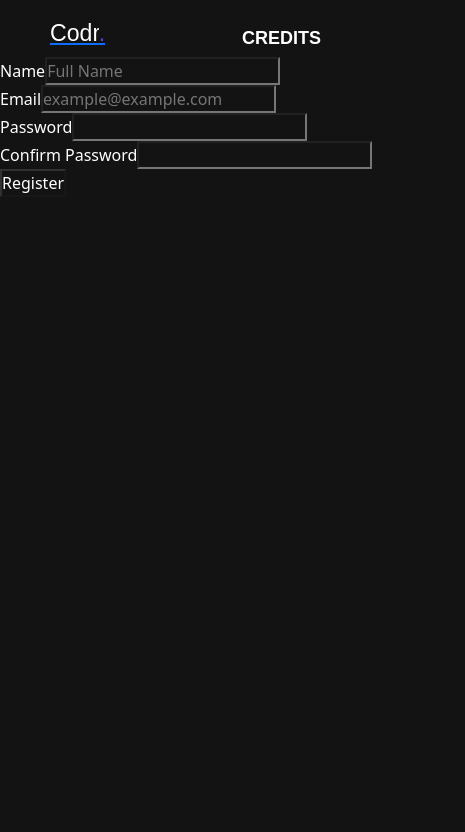
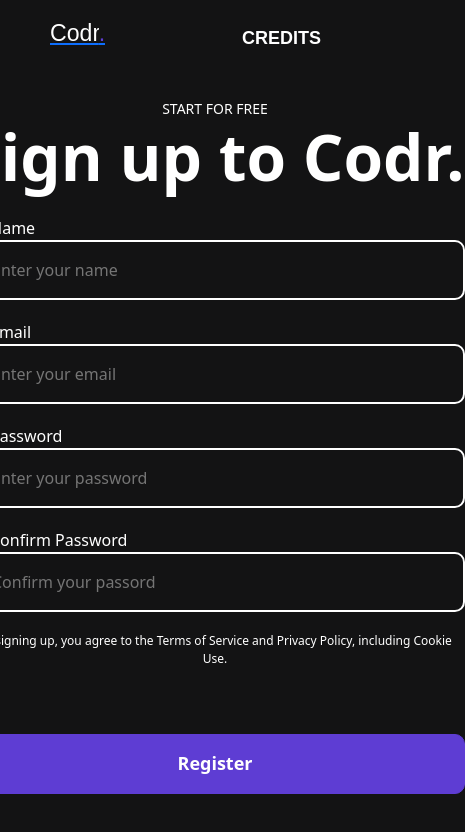
Before and after one commit to RTSY-P3/Frontend, a React (Create React App) app in the folder client/: page /register in a window 390 px wide. Shown: the top 832 px of the page, 465 px wide, since content can reach past the window. Built offline with nearby package versions, Linux system fonts and the light colour scheme; the HTML template or start-up script is replaced by a standard one.

Commit message:
Signup Page Finished

```diff
--- a/client/src/pages/Register.js
+++ b/client/src/pages/Register.js
@@ -1,6 +1,7 @@
 import React, { useState } from "react";
 import { RegisterUser } from '../services/Auth'
 import { useNavigate } from "react-router-dom";
+import '../styles/register.css'
 
 const Register = () => {
   let navigate = useNavigate()
@@ -34,51 +35,63 @@ const Register = () => {
 
   return (
     <div className="register-page">
-      <div className="card-overlay centered">
+      <div className='register-leftside'></div>
+      <div className="screen__content">
+           <div>
+            <h3 className='register-description'>START FOR FREE</h3>
+            <h1 className='register-header'>Sign up to Codr.</h1>
+          </div>
         <form className="col" onSubmit={handleSubmit}>
           <div className="input-wrapper">
-            <label htmlFor="name">Name</label>
+            <label className="name">Name</label>
             <input
+              className="register_input"
               onChange={handleChange}
               name="name"
               type="text"
-              placeholder="Full Name"
+              placeholder="Enter your name"
               value={formValues.name}
               required
             />
           </div>
           <div className="input-wrapper">
-            <label htmlFor="email">Email</label>
+            <label className="email">Email</label>
             <input
+              className="register_input"
               onChange={handleChange}
               name="email"
               type="email"
-              placeholder="example@example.com"
+              placeholder="Enter your email"
               value={formValues.email}
               required
             />
           </div>
           <div className="input-wrapper">
-            <label htmlFor="password">Password</label>
+            <label className="password">Password</label>
             <input
+              className="register_input"
               onChange={handleChange}
               type="password"
               name="password"
+              placeholder="Enter your password"
               value={formValues.password}
               required
             />
           </div>
           <div className="input-wrapper">
-            <label htmlFor="confirmPassword">Confirm Password</label>
+            <label className="confirmPassword">Confirm Password</label>
             <input
+              className="register_input"
               onChange={handleChange}
               type="password"
               name="confirmPassword"
+              placeholder="Confirm your passord"
               value={formValues.confirmPassword}
               required
             />
           </div>
-          <button
+          <p className='register-rules'>By signing up, you agree to the Terms of Service and Privacy Policy, including Cookie Use.</p>
+          <button className='login_register'
             disabled={
               !formValues.email ||
               (!formValues.password &&
--- /dev/null
+++ b/client/src/styles/register.css
@@ -0,0 +1,114 @@
+.register-page, .register-leftside {
+    height: 90vh;
+    width: 100%;
+}
+
+.register-page{
+    width: 100%;
+    display: flex;
+    justify-content: center;
+    align-items: center;
+    padding: 50px;
+    height: calc(100vh - 4em);
+}
+
+.register-leftside {
+	display:flex;
+    flex: 50%;
+    background-image:url('../assets/LandingImage/LandingImage.png');
+    background-repeat: no-repeat;
+    background-position: center;
+    background-size: contain;
+    height: calc(100vh - 8em);
+    position: relative;
+    animation: slide-in .5s;
+    animation-timing-function: ease-in-out;
+}
+
+.screen__content {
+    display: flex;
+    flex:50%;
+    flex-direction: column;
+    justify-content: center;
+    align-items: center;
+    margin-left: 40px;
+    animation: slide-out 1s;
+    animation-timing-function: ease-in;
+}
+
+@keyframes slide-in {
+    0% {
+        left: -300px;
+        opacity: 0.3;
+    }
+    100% {
+        left: 0px;
+    }
+}
+@keyframes slide-out {
+    0% {
+        opacity: 0.3;
+    }
+    100% {
+        opacity: 1;
+    }
+}
+
+.register-header {
+    font-size: 64px;
+    font-weight: 700;
+    text-align: center;
+	margin-bottom: 20px;
+}
+
+.register-description {
+    font-size: 14px;
+    font-weight: 500;
+    margin-bottom: .1em;
+    text-align: center;
+}
+
+.input-wrapper {
+	display: flex;
+	flex-direction: column;
+}
+
+.register_input {
+	border: 2px solid #fff;
+	border-radius: 10px;
+	width: 500px;
+	height: 60px;
+	padding-left: 25px;
+	margin-bottom: 20px;
+}
+
+.email,
+.password,
+.name,
+.confirmPassword {
+	margin-left: 25px;
+}
+
+
+
+.register-rules {
+    font-size: 12px;
+    text-align: center;
+    font-weight: 300;
+}
+
+.login_register {
+        color: #fff !important;
+        background-color: #5E3DD3;
+        border-radius: 10px;
+        border: 1px solid #5E3DD3;
+        width: 500px;
+        height: 60px;
+        font-size: 18px;
+        font-weight: 600;
+        margin-top:50px;
+}
+.login_register:hover {
+    color: white;
+    background-color: #867dc7;
+}
```
Also changed, not shown: client/src/styles/nav.css (deleted, +0 -162 lines).
